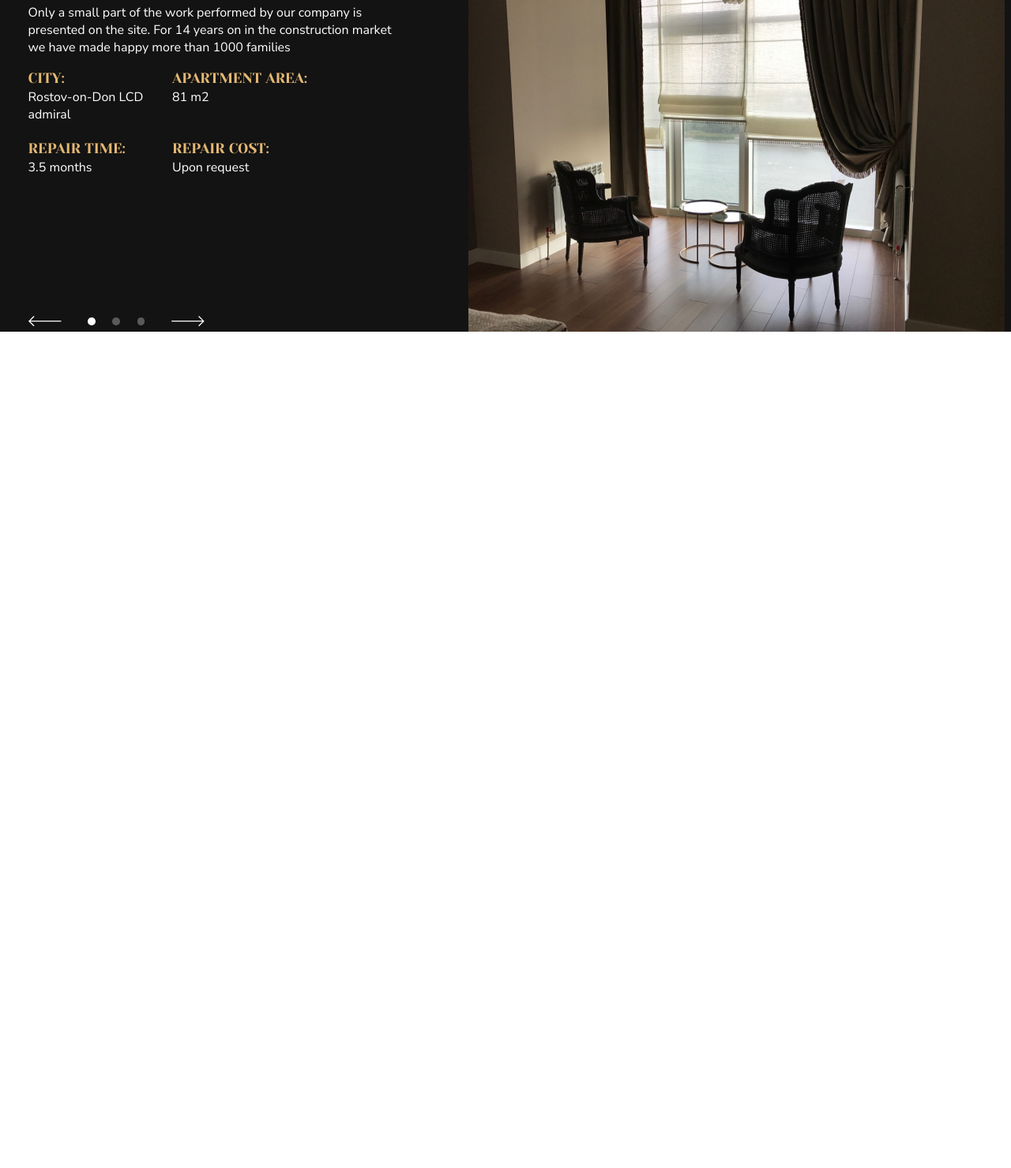
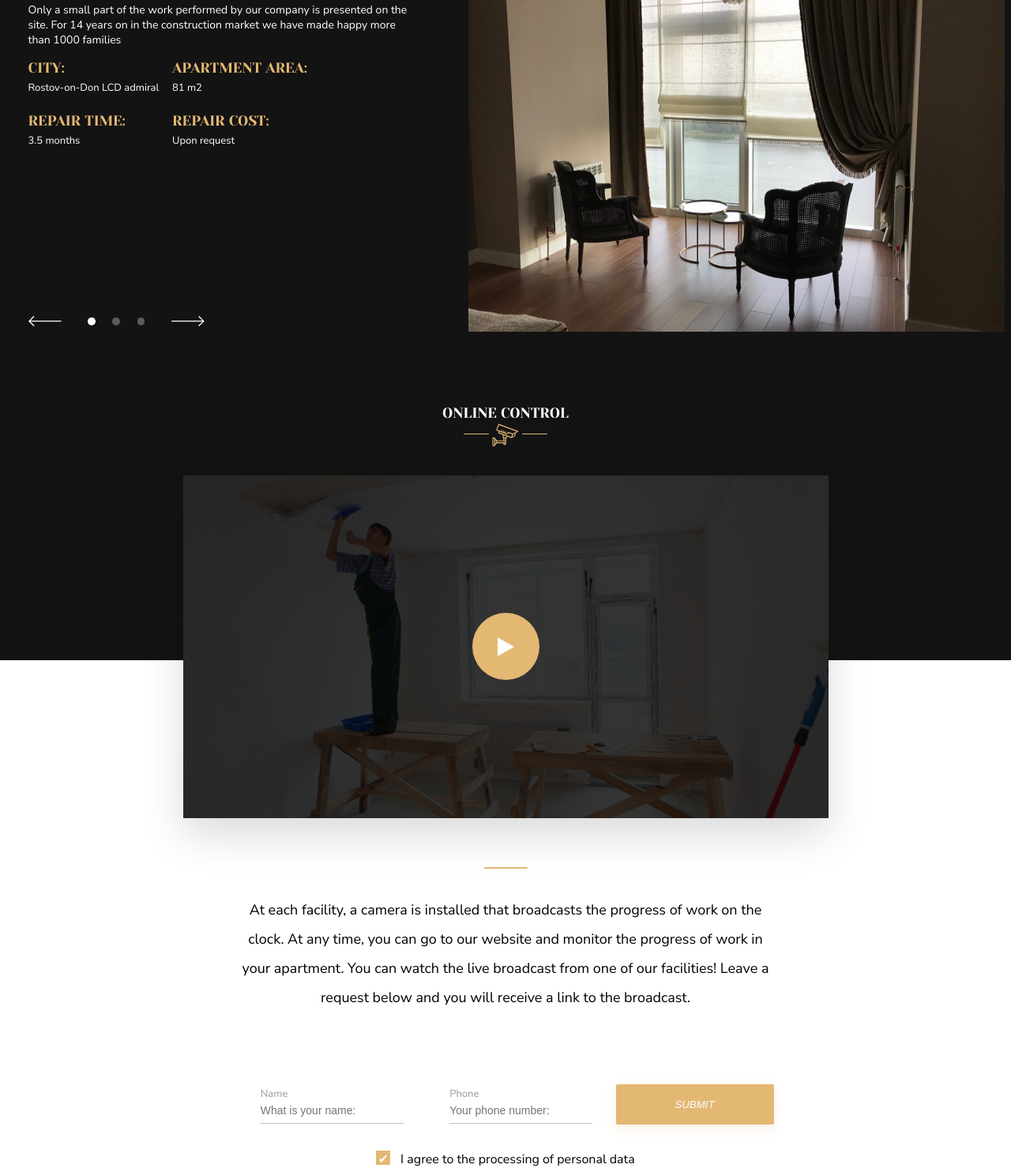
Before and after one commit to ivan-developer-01/IC-RDP-project, a plain HTML site: page index.html in a window 1280 px wide. Shown: the part 933-2412 px from the top of the page at 79% size. Before the commit the page ends 1353 px from the top, so only its background shows below. Drawn offline with Linux system fonts and the light colour scheme.

Commit message:
add the online-control section

```diff
--- a/index.html
+++ b/index.html
@@ -39,7 +39,7 @@
 	<main>
 		<section class="hero dark">
 			<div class="container">
-				<h1 class="title">Turnkey Repair in the <br>city of <span class="city-name">Rostov-on-Don</span></h1>
+				<h1 class="title white-title">Turnkey Repair in the <br>city of <span class="city-name">Rostov-on-Don</span></h1>
 
 				<p>
 					Get ready-made turnkey repairs on time <br>with work time saving up to 45 days and 20% from cost of <br>materials due to the organization of work
@@ -110,6 +110,58 @@
 				</div>
 			</div>
 		</section>
+
+		<section class="online-control">
+			<div class="container">
+				<h3 class="title subtitle white-title">Online control</h2>
+
+				<div class="online-control__icon">
+					<div class="icon-line"></div>
+					<img src="images/online-control.svg" alt="online control">
+					<div class="icon-line"></div>
+				</div>
+
+				<div class="online-control__video-image">
+					<img src="images/online_control_video.png" alt="online control demo">
+					<div class="overlay">
+						<div class="play-button"></div>
+					</div>
+				</div>
+
+				<hr class="divider">
+
+				<p>
+					At each facility, a camera is installed that broadcasts the progress of work on the clock. At any time, you can go to our website and monitor the progress of work in your apartment. You can watch the live broadcast from one of our facilities!
+ 					Leave a request below and you will receive a link to the broadcast.
+				</p>
+
+				<form>
+					<div class="row">
+						<div class="input-wrapper">
+							<label for="name_input">Name</label>
+							<br>
+							<input type="text" class="input" id="name_input" placeholder="What is your name:">
+						</div>
+
+						<div class="input-wrapper">
+							<label for="phone_input">Phone</label>
+							<br>
+							<input type="tel" class="input" id="phone_input" placeholder="Your phone number:">
+						</div>
+
+						<button type="submit" class="button submit-button">Submit</button>
+					</div>
+
+					<div class="row">
+						<label class="checkbox-label">
+							<input type="checkbox" class="checkbox" required checked>
+							<span class="fake"></span>
+							<span class="text">I agree to the processing of personal data</span>
+						</label>
+					</div>
+				</form>
+			</div>
+		</section>
 	</main>
 
 	<footer></footer>
--- a/style.css
+++ b/style.css
@@ -46,6 +46,19 @@ section {
 	font-weight: normal;
 	font-size: 40px;
 	line-height: 53px;
+	color: #E3B873;
+}
+
+.title.white-title {
+	color: white;
+}
+
+.subtitle {
+	color: #181818;
+	font-size: 20px;
+}
+
+.dark .subtitle {
 	color: white;
 }
 
@@ -59,9 +72,57 @@ h3.title {
 	line-height: 25px;
 }
 
+hr.divider {
+	border: none;
+	height: 1.54px;
+	width: 55px;
+	background-color: #E3B873;
+	border-radius: 1px;
+	margin-top: 62.5px;
+	margin-bottom: 34.46px;
+}
+
+.input-wrapper {
+	text-align: left;
+}
+
+.input-wrapper label {
+	color: rgba(54, 54, 54, 0.5);
+	font-size: 13px;
+}
+
+.input {
+	color: #363636;
+	border: none;
+	border-bottom: 1px solid rgba(54, 54, 54, 0.3);
+	padding: 0;
+	padding-bottom: 8px;
+	border-radius: 0;
+	font-size: 14px;
+}
+
+.input::placeholder,
+.input::-moz-placeholder {
+	color: #363636;
+	opacity: 1;
+}
+
 .button-outlined {
 	border: 1px solid white;
 	background: transparent;
+}
+
+.icon-line {
+	display: inline-block;
+	width: 32px;
+	height: 1.54px;
+	background-color: #E3B873;
+	border-radius: 1px;
+	margin-bottom: calc(29px / 2);
+}
+
+p {
+	font-size: 18px;
 }
 
 /* header */
@@ -118,10 +179,7 @@ h3.title {
 /* dark */
 .dark {
 	color: white;
-}
-
-:not(.dark) .title {
-	color: #E3B873;
+	background-color: #131313;
 }
 /* /dark */
 
@@ -163,15 +221,21 @@ h3.title {
 /* /hero */
 
 /* completed-projects */
-.completed-projects {
-	background-color: #131313;
-}
-
 .completed-projects .container {
 	display: grid;
 	grid-template-columns: 1fr 1fr;
 	gap: 50px;
 	height: 100%;
+	/* to tweak the next section background */
+	padding-bottom: 416px;
+}
+
+.completed-projects p {
+	font-size: 14px;
+}
+
+.completed-projects span {
+	font-size: 13px;
 }
 
 .completed-projects__repair-details-wrapper {
@@ -258,3 +322,103 @@ h3.title {
 	display: block;
 }
 /* /completed-projects */
+
+/* online-control */
+.online-control .container {
+	/* to tweak the section background */
+	margin-top: calc(-416px + 90.72px);
+	text-align: center;
+}
+
+.online-control__video-image {
+	display: flex;
+	justify-content: center;
+	position: relative;
+	max-width: fit-content;
+	margin-top: 31.21px !important;
+	box-shadow: 0px 20px 50px 0px rgba(0, 0, 0, 0.15);
+}
+
+.play-button {
+	width: 85px;
+	height: 85px;
+	border-radius: 50%;
+	background-color: #E3B873;
+	cursor: pointer;
+}
+
+.play-button::before {
+	content: '';
+	display: block;
+	background: url(images/play-button.svg) no-repeat;
+	margin: calc(calc(85px - 26px) / 2) calc(calc(85px - 21px) / 2);
+	width: 21px;
+	height: 26px;
+}
+
+.online-control__video-image .overlay {
+	position: absolute;
+	background: rgba(0, 0, 0, 0.8);
+	width: 100%;
+	height: 100%;
+	display: flex;
+	justify-content: center;
+	align-items: center;
+}
+
+.online-control .container div:not(.icon-line),
+.online-control .container p {
+	margin: 0 auto;
+}
+
+.online-control p {
+	max-width: 681px;
+	line-height: 204.6%;
+}
+
+.checkbox-label {
+	cursor: pointer;
+	margin: 0 auto;
+	margin-top: 33.24px;
+}
+
+.checkbox {
+	display: none;
+}
+
+.fake {
+	display: inline-flex;
+	width: 18px;
+	height: 18px;
+	background: #E3B873;
+	color: #fff;
+	justify-content: center;
+	margin-right: 8.62px;
+}
+
+.fake::before {
+	content: "\2714";
+	opacity: 0;
+	transition: .2s;
+}
+
+.checkbox:checked + .fake::before {
+	opacity: 1;
+}
+
+.submit-button {
+	min-width: 200px;
+	min-height: 51px;
+}
+
+form .row {
+	display: flex;
+	justify-content: space-between;
+}
+
+form {
+	max-width: 679px;
+	margin: 0 auto;
+	margin-top: 91.5px;
+}
+/* /online-control */
```
Also changed, not shown: images/online-control.svg (added), images/online_control_video.png (added), images/play-button.svg (added).
